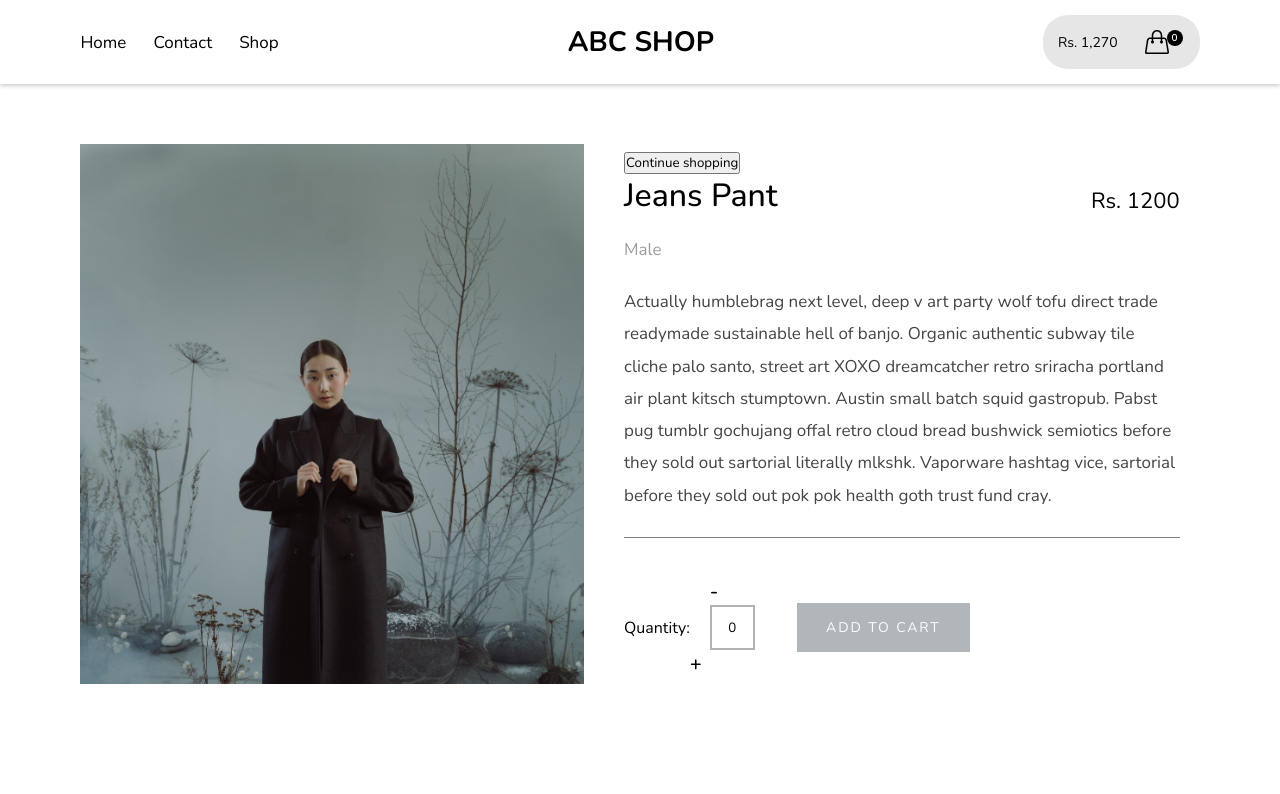
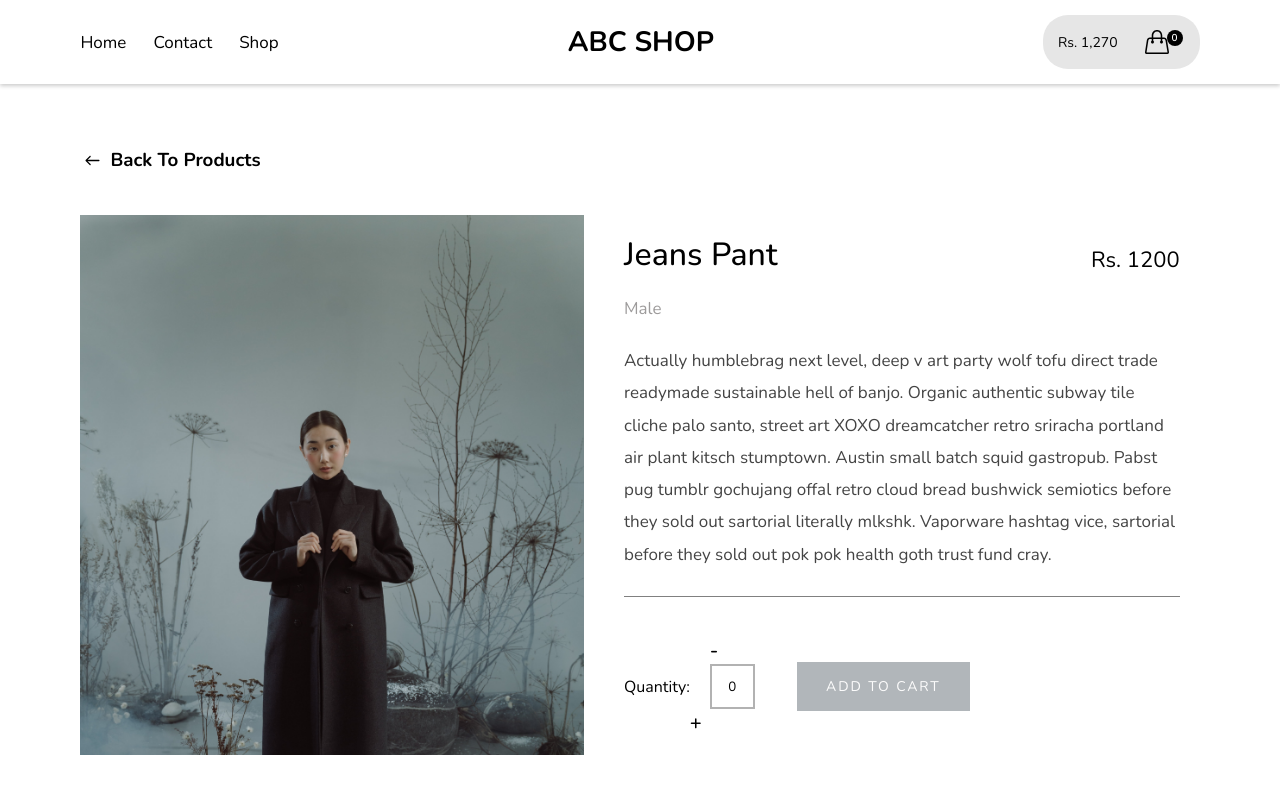
Before and after one commit to Yubraj-Karki/react-ecommerce-shopping, a React (Create React App) app: page /product/1 in a window 1280 px wide. Shown: the top 794 px of the page. Built offline with nearby package versions, Linux system fonts and the light colour scheme; a web font is replaced by a local one.

Commit message:
go back button in single product page

```diff
--- a/src/components/singleProduct/SingleProduct.jsx
+++ b/src/components/singleProduct/SingleProduct.jsx
@@ -3,6 +3,7 @@ import { useParams, Link } from "react-router-dom";
 import { MyContext } from "../../context";
 
 import { ProductIncrementor } from "../index";
+import { IoIosArrowRoundBack } from "react-icons/io";
 
 import "./singleProduct.css";
 
@@ -42,14 +43,19 @@ const SingleProduct = () => {
   return (
     <div className="singleProduct">
       <div className="container">
+        <Link to="/products">
+          <div className="goBack">
+            <IoIosArrowRoundBack className="icon" />
+
+            <h3>Back To Products</h3>
+          </div>
+        </Link>
+
         <div className="productContent">
           <div className="left">
             <img src={images} alt="" />
           </div>
           <div className="right">
-            <Link to="/products">
-              <button>Continue shopping</button>
-            </Link>
             <div className="singleProductHeader">
               <h1 className="singleProductName">{name}</h1>
               <p className="singleProductPrice">Rs. {price}</p>
--- a/src/components/singleProduct/singleProduct.css
+++ b/src/components/singleProduct/singleProduct.css
@@ -1,5 +1,5 @@
 .singleProduct {
-  margin-top: 12vh;
+  margin-top: 14vh;
   background: white;
   height: 100%;
 }
@@ -95,4 +95,19 @@
 
 .singleProduct .productContent .right {
   padding: 20px;
+  position: relative;
 }
+
+.goBack {
+  display: flex;
+  align-items: center;
+  color: black;
+  margin-bottom: 40px;
+}
+
+.goBack .icon {
+  display: inline-block;
+  color: black;
+  font-size: 25px;
+  margin-right: 5px;
+}
```
